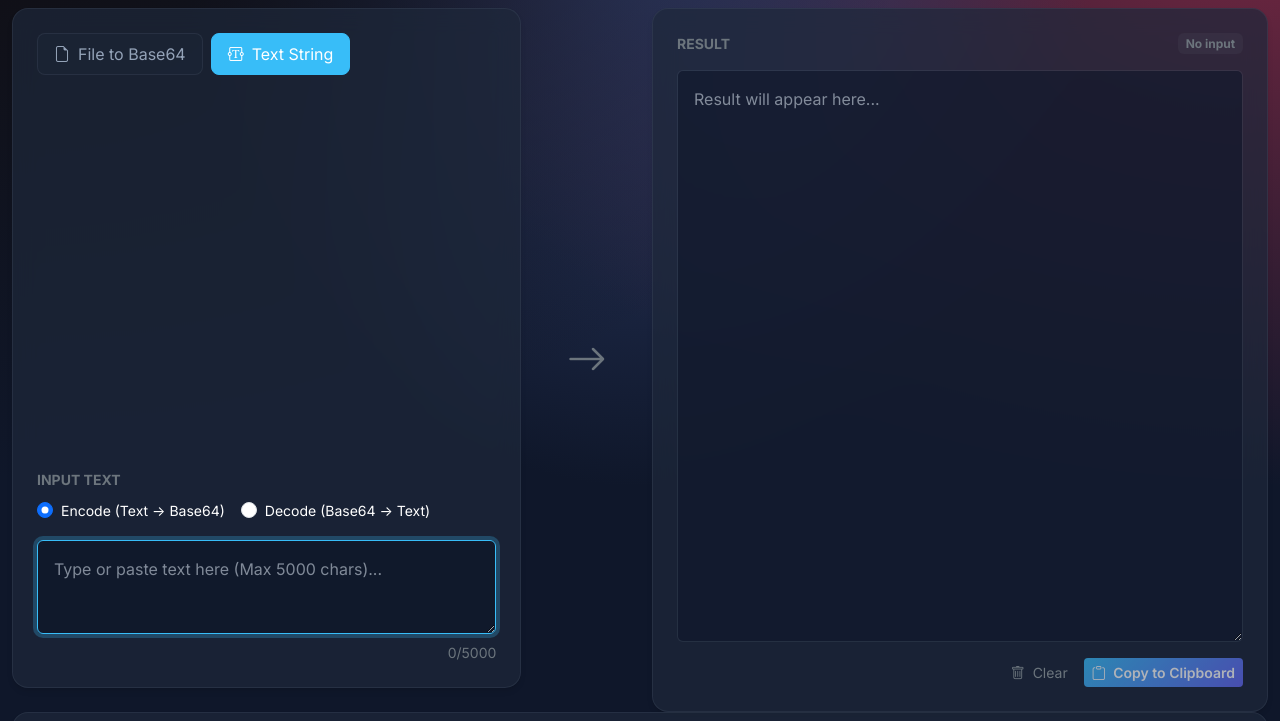
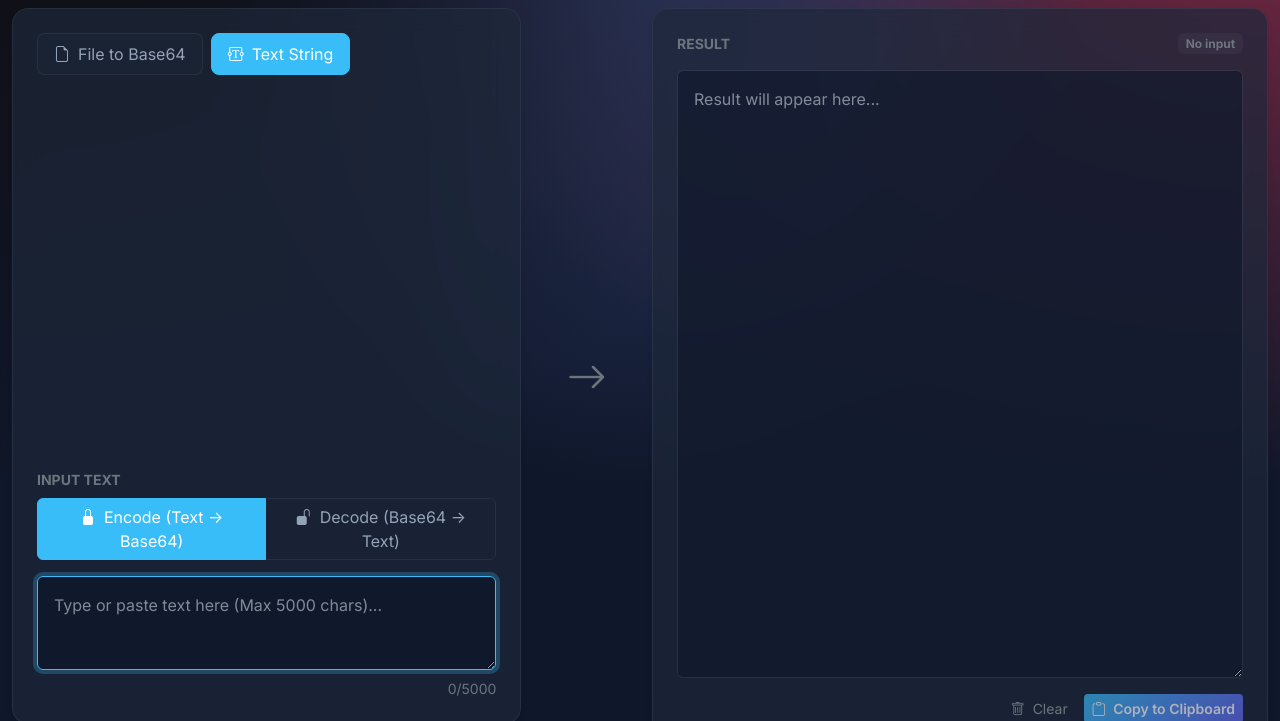
Before and after one commit to escaleraalcielo/developer-utilities, a plain HTML site: page base64-converter.html in a window 1280 px wide. Both pictures are taken after a click on the tab "Text String". Shown: the part 79-800 px from the top of the page. Drawn offline with nearby package versions, Linux system fonts and the light colour scheme.

Commit message:
feat: Redesign Encode/Decode toggle as a segmented control and add its active state styling.

```diff
--- a/base64-converter.html
+++ b/base64-converter.html
@@ -113,21 +113,24 @@
                                 Text</label>
 
                             <!-- Encode/Decode Toggle -->
-                            <div class="d-flex gap-3 mb-3">
-                                <div class="form-check">
-                                    <input class="form-check-input" type="radio" name="textMode" id="modeEncode"
-                                        value="encode" checked>
-                                    <label class="form-check-label text-white small" for="modeEncode">
-                                        Encode (Text &rarr; Base64)
-                                    </label>
-                                </div>
-                                <div class="form-check">
-                                    <input class="form-check-input" type="radio" name="textMode" id="modeDecode"
-                                        value="decode">
-                                    <label class="form-check-label text-white small" for="modeDecode">
-                                        Decode (Base64 &rarr; Text)
-                                    </label>
-                                </div>
+                            <!-- Encode/Decode Toggle (Segmented Control) -->
+                            <div class="btn-group w-100 mb-3" role="group" aria-label="Text Conversion Mode">
+                                <input type="radio" class="btn-check" name="textMode" id="modeEncode" value="encode"
+                                    checked>
+                                <label class="btn btn-outline-light" for="modeEncode">
+                                    <i class="bi bi-lock-fill mb-1 d-block d-sm-none fs-5"></i>
+                                    <span class="d-none d-sm-inline"><i class="bi bi-lock-fill me-2"></i>Encode (Text
+                                        &rarr; Base64)</span>
+                                    <span class="d-inline d-sm-none">Encode</span>
+                                </label>
+
+                                <input type="radio" class="btn-check" name="textMode" id="modeDecode" value="decode">
+                                <label class="btn btn-outline-light" for="modeDecode">
+                                    <i class="bi bi-unlock-fill mb-1 d-block d-sm-none fs-5"></i>
+                                    <span class="d-none d-sm-inline"><i class="bi bi-unlock-fill me-2"></i>Decode
+                                        (Base64 &rarr; Text)</span>
+                                    <span class="d-inline d-sm-none">Decode</span>
+                                </label>
                             </div>
 
                             <textarea id="inputText" class="form-control glass-input flex-grow-1 p-3"
@@ -184,7 +187,8 @@
                         class="p-3 border-bottom border-secondary border-opacity-10 d-flex justify-content-between align-items-center">
                         <h6 class="text-secondary small fw-bold text-uppercase mb-0">History <span
                                 class="text-secondary opacity-50 small ms-1">(Last 10 items, oldest removed)</span>
-                            <span class="badge bg-secondary bg-opacity-25 ms-2" id="historyCount">0/10</span></h6>
+                            <span class="badge bg-secondary bg-opacity-25 ms-2" id="historyCount">0/10</span>
+                        </h6>
                         <button class="btn btn-xs btn-link text-secondary text-decoration-none dropdown-toggle small"
                             type="button" data-bs-toggle="collapse" data-bs-target="#historyTableContainer">
                             Toggle
--- a/style.css
+++ b/style.css
@@ -224,3 +224,10 @@ h6 {
     background: var(--accent-color);
     color: white;
 }
+
+/* Custom Segmented Control Active State */
+.btn-check:checked+.btn-outline-light {
+    background-color: var(--accent-color);
+    border-color: var(--accent-color);
+    color: white;
+}
```
